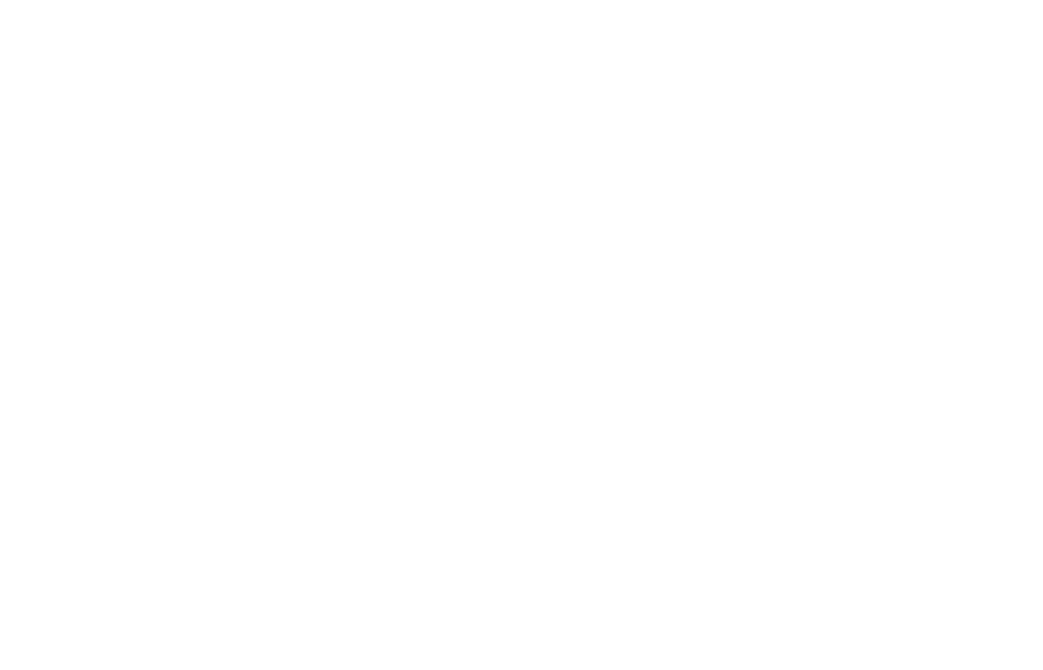
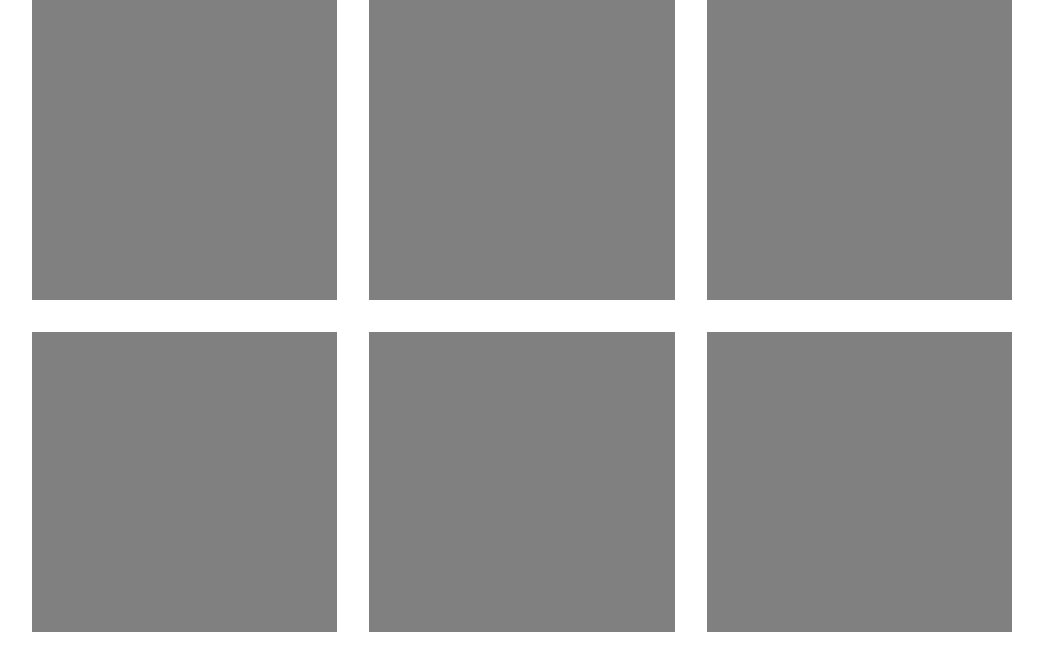
Before and after one commit to GalloSimone/html-css-boolando, a plain HTML site: page index.html in a window 1280 px wide. Shown: the whole page, without its empty margins (118-1161 px from the left). Drawn offline with Linux system fonts and the light colour scheme.

Commit message:
create the product card

```diff
--- a/css/style.css
+++ b/css/style.css
@@ -14,3 +14,17 @@
     width: 1000px;
     max-width: 100%;
   }
+  /* # PRODUCTS SECTION */
+   .products > .container{
+    display: flex;
+    flex-wrap: wrap;
+    align-content: center;
+    justify-content: center;
+    gap: 2rem;
+   }
+   .products .products-card{
+    flex: 1 0 30%;
+    /* debug */
+    background-color: grey;
+    min-height: 300px;
+  }
--- a/index.html
+++ b/index.html
@@ -7,6 +7,17 @@
     <link rel="stylesheet" href="./css/style.css">
 </head>
 <body>
-
+    <main>
+        <section class="products">
+            <div class="container">
+                <div class="products-card"></div>
+                <div class="products-card"></div>
+                <div class="products-card"></div>
+                <div class="products-card"></div>
+                <div class="products-card"></div>
+                <div class="products-card"></div>
+            </div>
+        </section>
+    </main>
 </body>
 </html>
```
